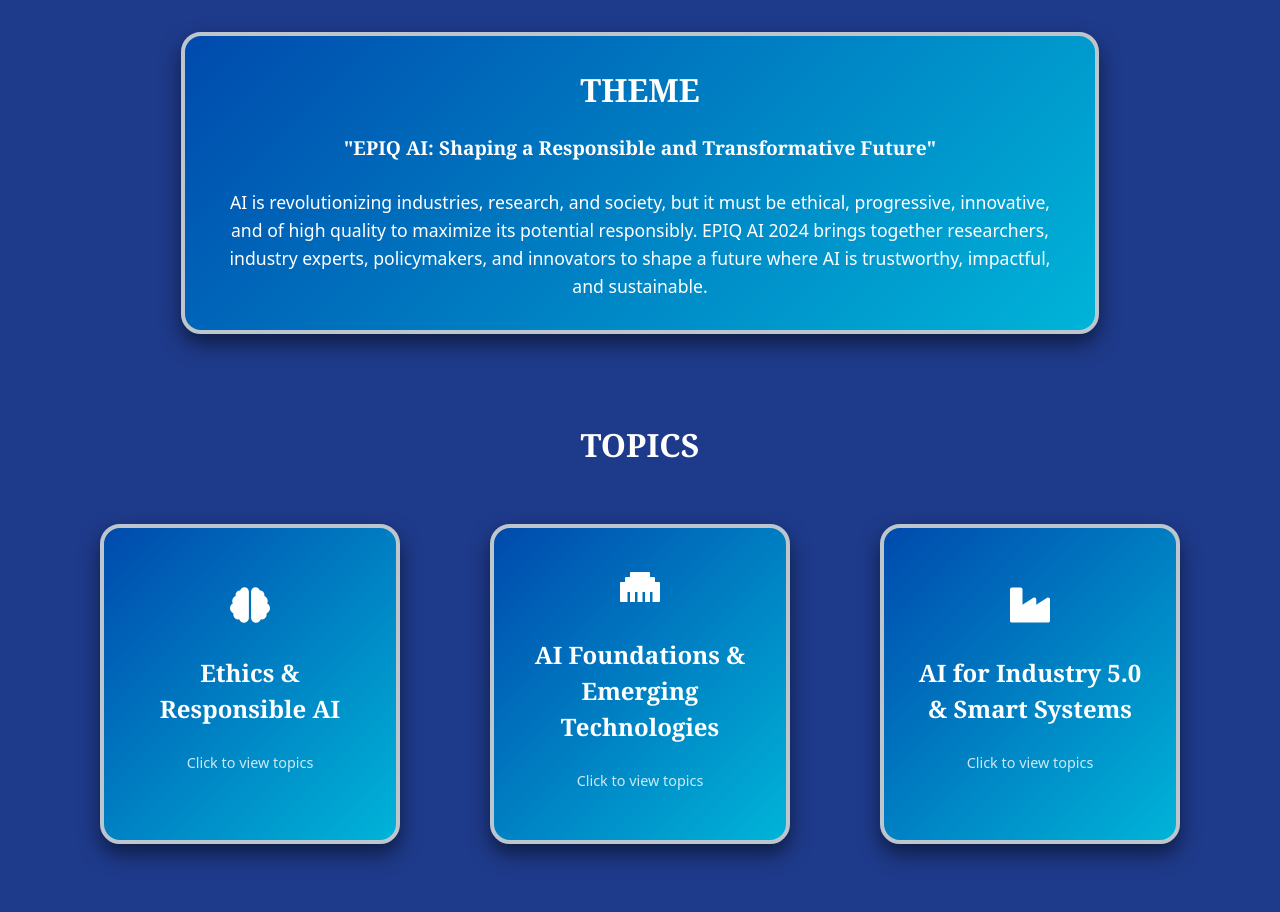
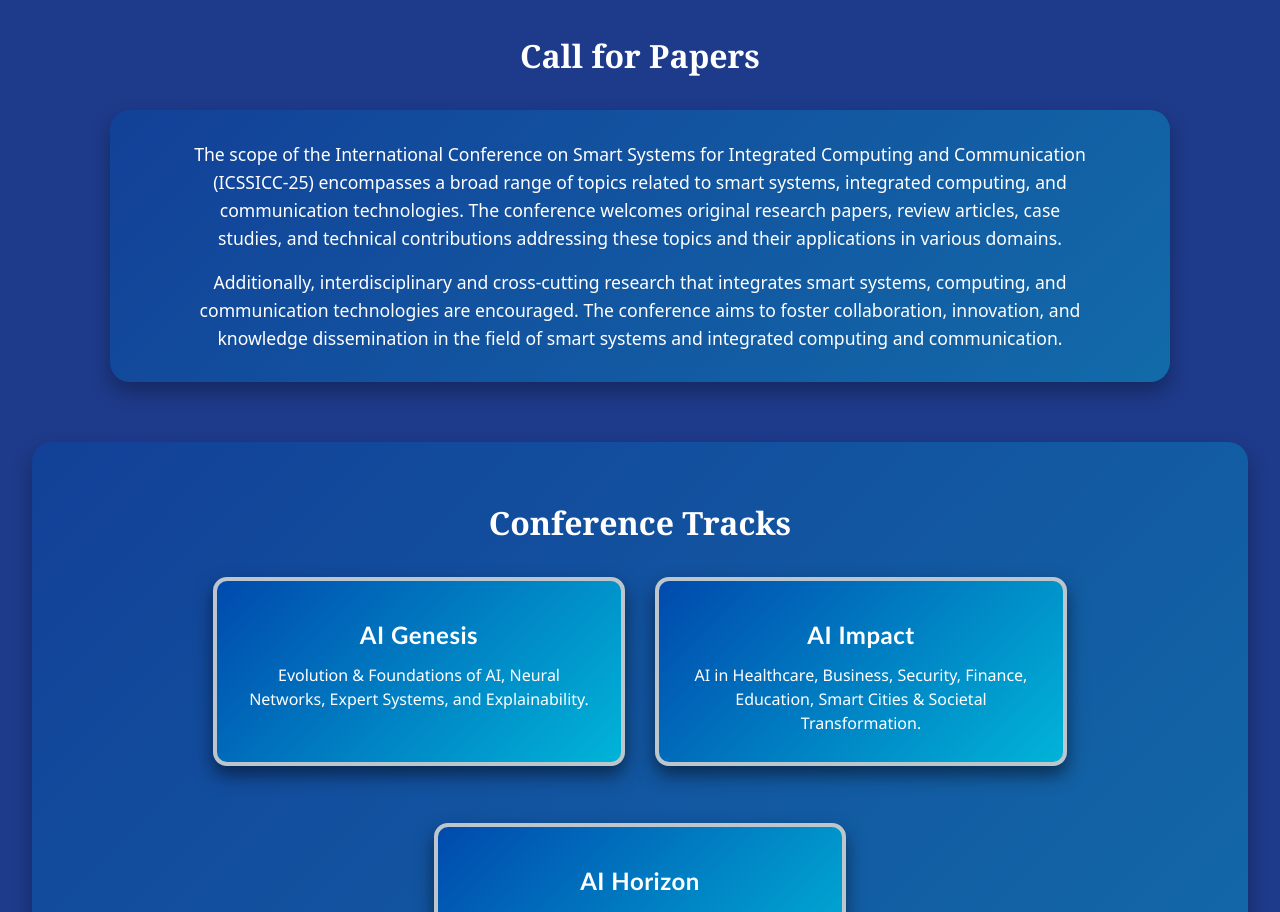
Before and after one commit to vimalathithan17/aiconf, a React (Vite) app in the folder aiconference/: page / in a window 1280 px wide. Shown: the top 912 px of the page. Built offline with nearby package versions, Linux system fonts and the light colour scheme.

Commit message:
Add CallForPapers component and update ThemeSection layout

```diff
--- a/aiconference/src/App.jsx
+++ b/aiconference/src/App.jsx
@@ -5,11 +5,13 @@
 import Comitte from './comitte'
 import ThemeSection from './Theme/theme.jsx'
 import TopicsSection from './Topics/Topics.jsx'
+import CallForPapers from './CallForPaper/CallForPaper.jsx'
 function App() {
   const [count, setCount] = useState(0);
 
   return (
     <div style={{ color: '#FFFFFF' }}>
+      <CallForPapers/>
       <ThemeSection />
       <TopicsSection/>
       <Comitte />
--- /dev/null
+++ b/aiconference/src/CallForPaper/CallForPaper.jsx
@@ -0,0 +1,153 @@
+import React from 'react';
+
+const TrackBox = ({ title, description }) => {
+  return (
+    <div
+      style={{
+        background: 'linear-gradient(135deg, #004AAD, #00B4D8)',
+        color: '#FFFFFF',
+        borderRadius: '14px',
+        padding: '27px',
+        width: '350px',
+        textAlign: 'center',
+        marginBottom: '27px',
+        boxShadow: '0 9px 18px rgba(0, 0, 0, 0.5)',
+        border: '4.5px solid #BCC6CC',
+        transition: 'transform 0.3s, box-shadow 0.3s',
+      }}
+      onMouseEnter={(e) => {
+        e.currentTarget.style.transform = 'scale(1.1)';
+        e.currentTarget.style.boxShadow = '0 13.5px 27px rgba(0, 0, 0, 0.7)';
+      }}
+      onMouseLeave={(e) => {
+        e.currentTarget.style.transform = 'scale(1)';
+        e.currentTarget.style.boxShadow = '0 9px 18px rgba(0, 0, 0, 0.5)';
+      }}
+    >
+      <h3
+        style={{
+          margin: '9px 0 4.5px 0',
+          fontFamily: 'Montserrat, "Trebuchet MS", Helvetica, sans-serif',
+          fontWeight: '800',
+          letterSpacing: '0.5px',
+          color: '#FFFFFF',
+          fontSize: '1.5em',
+        }}
+      >
+        {title}
+      </h3>
+      <p
+        style={{
+          margin: '10px 0 0 0',
+          fontSize: '1em',
+          fontFamily: 'Segoe UI, Arial, sans-serif',
+        }}
+      >
+        {description}
+      </p>
+    </div>
+  );
+};
+
+const ConferenceTracks = () => {
+  const tracks = [
+    {
+      title: 'AI Genesis',
+      description:
+        'Evolution & Foundations of AI, Neural Networks, Expert Systems, and Explainability.',
+    },
+    {
+      title: 'AI Impact',
+      description:
+        'AI in Healthcare, Business, Security, Finance, Education, Smart Cities & Societal Transformation.',
+    },
+    {
+      title: 'AI Horizon',
+      description:
+        'AGI, Quantum AI, Edge Computing, Large Language Models, AI for Sustainability & Future Trends.',
+    },
+  ];
+
+return (
+    <><h2 style={{
+                fontFamily: 'Libre Baskerville, Georgia, serif',
+                fontSize: '2em',
+                fontWeight: 'bold',
+                textAlign: 'center',
+                marginBottom: '30px',
+                marginTop: '0',
+        }}>Call for Papers</h2><section style={{
+                marginBottom: '60px',
+                background: 'linear-gradient(135deg, rgba(0, 74, 173, 0.4), rgba(0, 180, 216, 0.4))',
+                borderRadius: '20px',
+                padding: '30px',
+                boxShadow: '0 10px 20px rgba(0, 0, 0, 0.3)',
+                maxWidth: '1000px',
+                margin: '0 auto',
+        }}>
+                        <p style={{
+                                fontSize: '1.1em',
+                                marginTop: '15px',
+                                lineHeight: '1.6',
+                                maxWidth: '900px',
+                                margin: '0 auto 15px',
+                                textAlign: 'justify-center',
+                                textJustify: 'inter-word'
+                        }}>
+                                The scope of the International Conference on Smart Systems for Integrated Computing and Communication (ICSSICC-25) encompasses a broad range of topics related to smart systems, integrated computing, and communication technologies. The conference welcomes original research papers, review articles, case studies, and technical contributions addressing these topics and their applications in various domains.
+                        </p>
+                        <p style={{
+                                fontSize: '1.1em',
+                                lineHeight: '1.6',
+                                maxWidth: '900px',
+                                margin: '0 auto',
+                                textAlign: 'justify-center',
+                                textJustify: 'inter-word'
+                        }}>
+                                Additionally, interdisciplinary and cross-cutting research that integrates smart systems, computing, and communication technologies are encouraged. The conference aims to foster collaboration, innovation, and knowledge dissemination in the field of smart systems and integrated computing and communication.
+                        </p>
+                </section><div
+                        style={{
+                            marginTop: '60px',
+                                marginBottom: '60px',
+                                background: 'linear-gradient(135deg, rgba(0, 74, 173, 0.4), rgba(0, 180, 216, 0.4))',
+                                borderRadius: '20px',
+                                padding: '30px',
+                                boxShadow: '0 10px 20px rgba(0, 0, 0, 0.3)',
+                                maxWidth: '1200px',
+                        }}>
+                        <section
+                                style={{
+                                        maxWidth: '900px',
+                                        margin: '0 auto',
+                                        textAlign: 'center',
+                                }}
+                        >
+                                <h2
+                                        style={{
+                                                fontFamily: 'Libre Baskerville, Georgia, serif',
+                                                fontSize: '2em',
+                                                fontWeight: 'bold',
+                                                marginBottom: '30px',
+                                        }}
+                                >
+                                        Conference Tracks
+                                </h2>
+                                <div
+                                        style={{
+                                                display: 'flex',
+                                                flexWrap: 'wrap',
+                                                justifyContent: 'center',
+                                                gap: '30px',
+                                        }}
+                                >
+                                        {tracks.map((track, index) => (
+                                                <TrackBox key={index} title={track.title} description={track.description} />
+                                        ))}
+                                </div>
+                        </section>
+                </div></>
+);
+};
+
+export default ConferenceTracks;
--- a/aiconference/src/Theme/theme.jsx
+++ b/aiconference/src/Theme/theme.jsx
@@ -2,25 +2,22 @@
 
 const ThemeSection = () => {
   return (
-    <section style={{
-      background: 'linear-gradient(135deg, #004AAD, #00B4D8)',
-      color: '#FFFFFF',
-      padding: '30px',
-      borderRadius: '20px',
-      border: '4.5px solid #BCC6CC',
-      marginBottom: '10px',
-      boxShadow: '0 10px 20px rgba(0, 0, 0, 0.5)',
-      maxWidth: '850px',
-      margin: '0 auto 20px auto'
-    }}>
-      <h2 style={{
+    <><h2 style={{
           fontFamily: 'Libre Baskerville, Georgia, serif',
           fontSize: '2em',
           fontWeight: 'bold',
           textAlign: 'center',
-        marginBottom: '20px',
+          marginBottom: '30px',
           marginTop: '0',
-      }}>THEME</h2>
+      }}>THEME</h2><section style={{
+        marginBottom: '60px',
+        background: 'linear-gradient(135deg, rgba(0, 74, 173, 0.4), rgba(0, 180, 216, 0.4))',
+        borderRadius: '20px',
+        padding: '30px',
+        boxShadow: '0 10px 20px rgba(0, 0, 0, 0.3)',
+        maxWidth: '800px',
+        margin: '0 auto',
+      }}>
               <p style={{
                   fontFamily: 'Libre Baskerville, Georgia, serif',
                   fontSize: '1.2em',
@@ -42,7 +39,7 @@
               }}>
                   AI is revolutionizing industries, research, and society, but it must be ethical, progressive, innovative, and of high quality to maximize its potential responsibly. EPIQ AI 2024 brings together researchers, industry experts, policymakers, and innovators to shape a future where AI is trustworthy, impactful, and sustainable.
               </p>
-    </section>
+          </section></>
   );
 };
 
```
Lines whose indentation alone changed are shown as unchanged.
